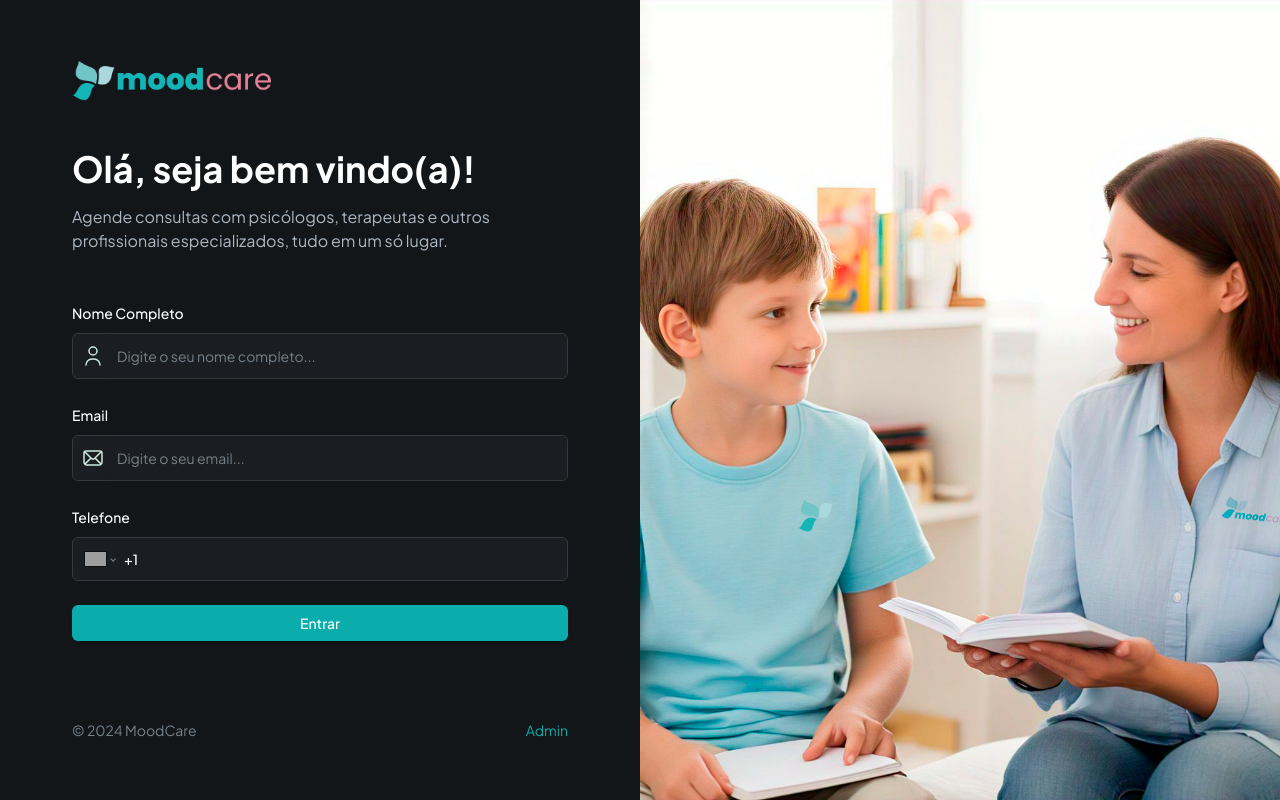
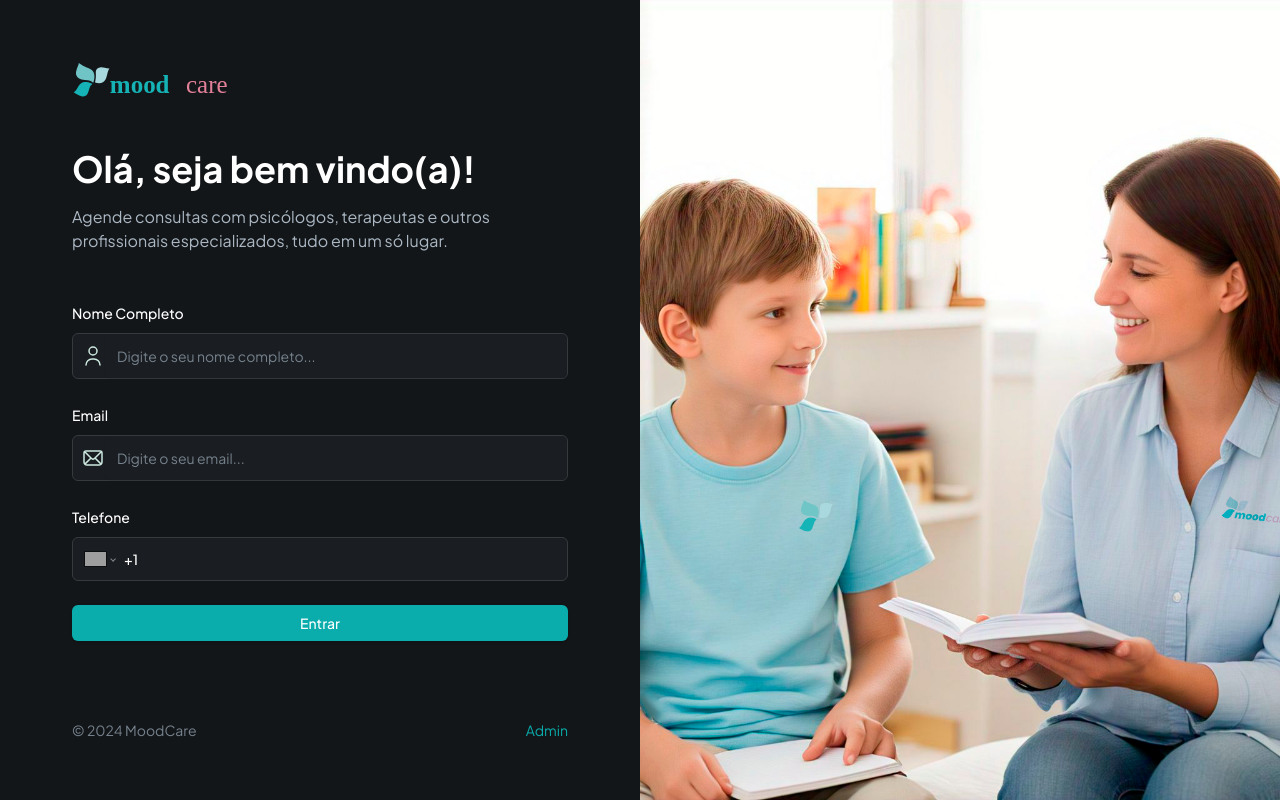
Before and after one commit to gabrielpdlh/moodcare-appointment, a Next.js app: page / in a window 1280 px wide. Built offline with nearby package versions, Linux system fonts and the light colour scheme; no server answers; grey boxes are pictures that could not be loaded.

Commit message:
fix: ensure correct logo icon is shown

```diff
--- a/src/app/admin/page.tsx
+++ b/src/app/admin/page.tsx
@@ -13,7 +13,7 @@ const AdminPage = async () => {
       <header className="admin-header">
         <Link href={'/'} className="cursor-pointer">
           <Image
-            src="/assets/icons/logo2-moodcare.png"
+            src="/assets/icons/logo-full1.svg"
             height={32}
             width={162}
             alt="Logo"
@@ -28,7 +28,7 @@ const AdminPage = async () => {
         <section className="w-full space-y-4">
           <h1 className="header">Bem vindo, gestor!</h1>
           <p className="text-dark-700">
-          Comece o dia gerenciando novas consultas
+            Comece o dia gerenciando novas consultas
           </p>
         </section>
 
--- a/src/app/layout.tsx
+++ b/src/app/layout.tsx
@@ -11,8 +11,12 @@ const fontSans = Plus_Jakarta_Sans({
 });
 
 export const metadata: Metadata = {
-  title: 'Carepulse',
-  description: 'A healthcare management system',
+  title: 'MoodCare',
+  icons: {
+    icon: '/assets/icons/icon.svg',
+  },
+  description:
+    'Agende consultas com profissionais especializados no cuidado de pacientes autistas.',
 };
 
 export default function RootLayout({
--- a/src/app/page.tsx
+++ b/src/app/page.tsx
@@ -13,7 +13,7 @@ export default function Home({ searchParams }: SearchParamProps) {
       <section className="remove-scrollbar container my-auto">
         <div className="sub-container max-w-[496px]">
           <Image
-            src="/assets/icons/logo2-moodcare.png"
+            src="/assets/icons/logo-full1.svg"
             height={100}
             width={100}
             alt="Logo"
--- a/src/app/patients/[userId]/new-appointment/page.tsx
+++ b/src/app/patients/[userId]/new-appointment/page.tsx
@@ -16,7 +16,7 @@ const NewAppointment = async ({ params: { userId } }: SearchParamProps) => {
       <section className="remove-scrollbar container my-auto">
         <div className="sub-container max-w-[860px] flex-1 justify-between">
           <Image
-            src="/assets/icons/logo2-moodcare.png"
+            src="/assets/icons/logo-full1.svg"
             height={100}
             width={100}
             alt="Logo"
--- a/src/app/patients/[userId]/new-appointment/success/page.tsx
+++ b/src/app/patients/[userId]/new-appointment/success/page.tsx
@@ -28,7 +28,7 @@ const SuccessPage = async ({
       <div className="success-img">
         <Link href={'/'}>
           <Image
-            src="/assets/icons/logo2-moodcare.png"
+            src="/assets/icons/logo-full1.svg"
             height={1000}
             width={1000}
             alt="logo"
@@ -45,7 +45,7 @@ const SuccessPage = async ({
           />
           <h2 className="header mb-6 max-w-[600px] text-center">
             Sua <span className="text-green-500">consulta </span>
-             foi marcada!
+            foi marcada!
           </h2>
           <p>Entraremos em contato em breve para confirmar</p>
         </section>
--- a/src/app/patients/[userId]/register/page.tsx
+++ b/src/app/patients/[userId]/register/page.tsx
@@ -22,7 +22,7 @@ const UserRegisterPage = async ({ params: { userId: userId } }: Props) => {
       <section className="remove-scrollbar container">
         <div className="sub-container max-w-[860px] flex-1 flex-col py-10">
           <Image
-            src="/assets/icons/logo2-moodcare.png"
+            src="/assets/icons/logo-full1.svg"
             height={100}
             width={100}
             alt="Logo"
```
